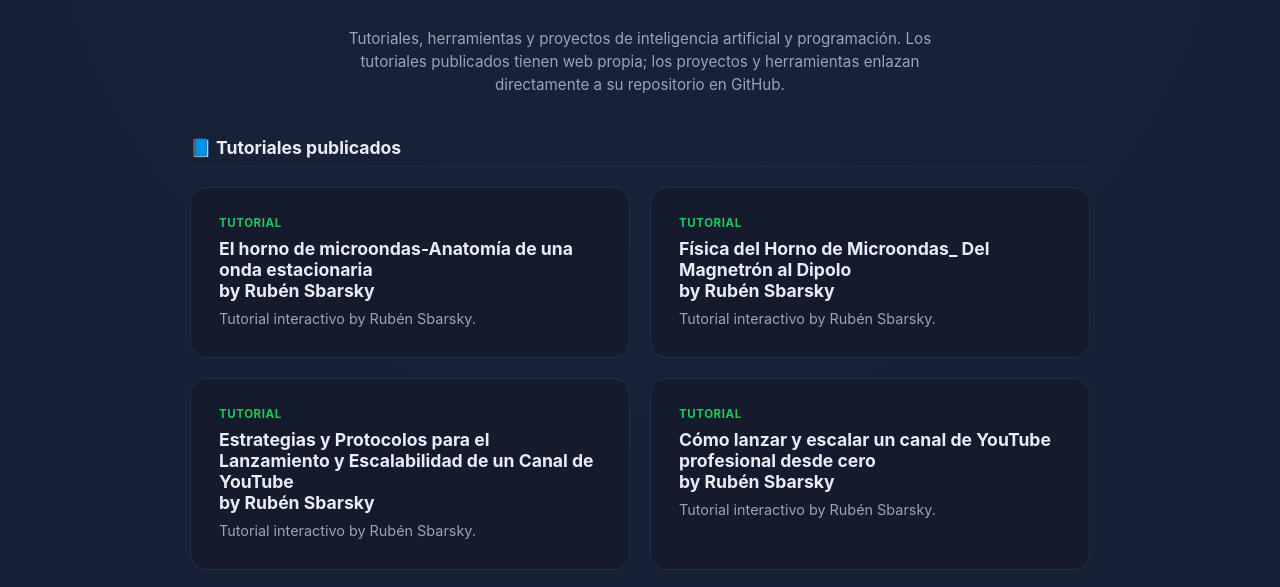
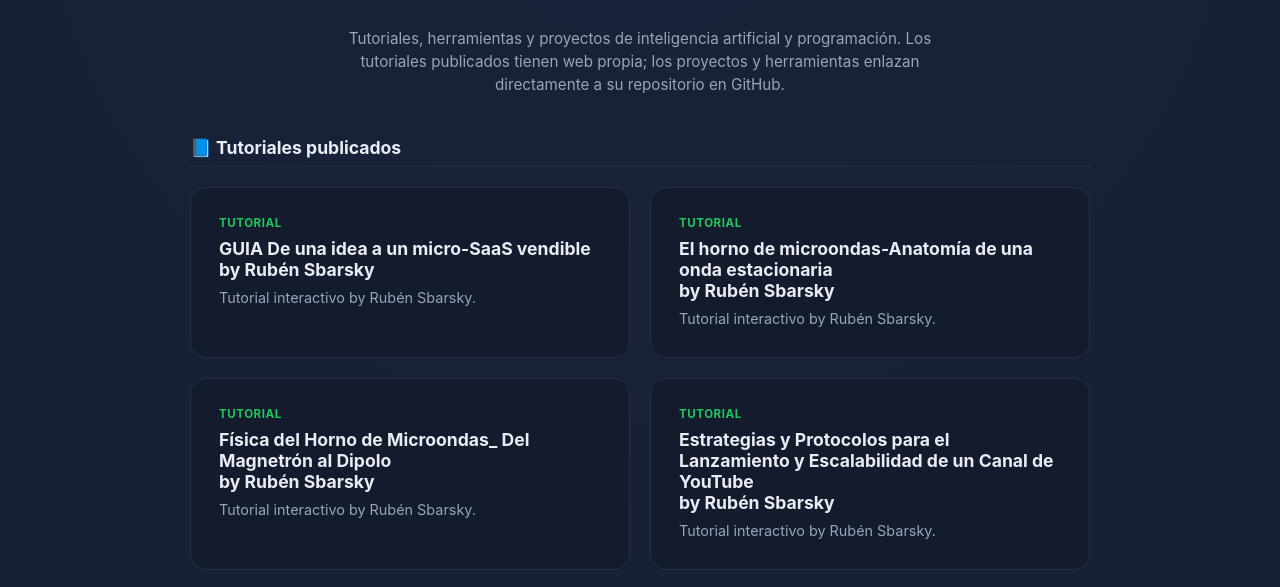
Before and after one commit to rubenurbano/tutoriales-ai, a plain HTML site: page index.html in a window 1280 px wide. Shown: the part 180-767 px from the top of the page. Drawn offline with Linux system fonts and the light colour scheme.

Commit message:
Añadir tarjeta: GUIA De una idea a un micro-SaaS vendible

```diff
--- a/index.html
+++ b/index.html
@@ -120,6 +120,12 @@
 
   <h2 class="group-title">📘 Tutoriales publicados</h2>
   <div class="grid">
+    <a class="card" href="https://rubenurbano.github.io/guia-de-una-idea-a-un-micro-saas-vendible/">
+      <span class="tag tutorial">Tutorial</span>
+      <h3>GUIA De una idea a un micro-SaaS vendible<br>by Rubén Sbarsky</h3>
+      <p>Tutorial interactivo by Rubén Sbarsky.</p>
+    </a>
+
     <a class="card" href="https://rubenurbano.github.io/el-horno-de-microondas-anatomia-de-una-onda-estacionaria/">
       <span class="tag tutorial">Tutorial</span>
       <h3>El horno de microondas-Anatomía de una onda estacionaria<br>by Rubén Sbarsky</h3>
```
